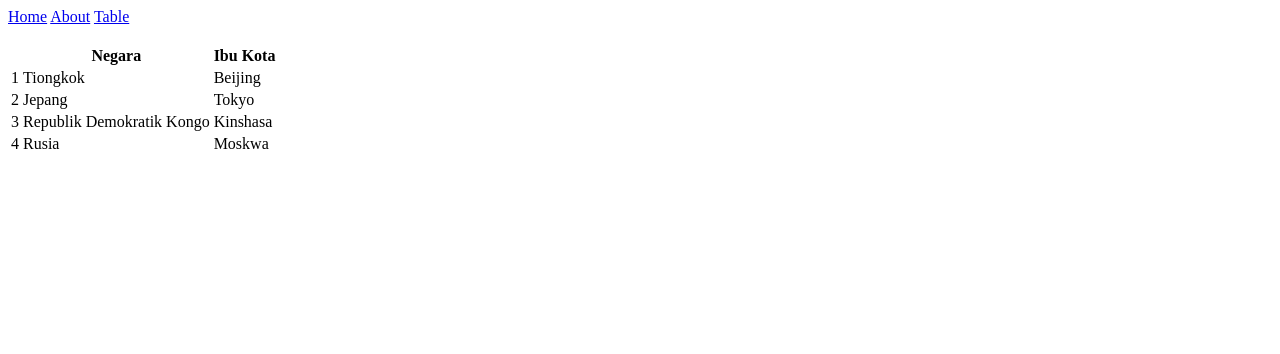
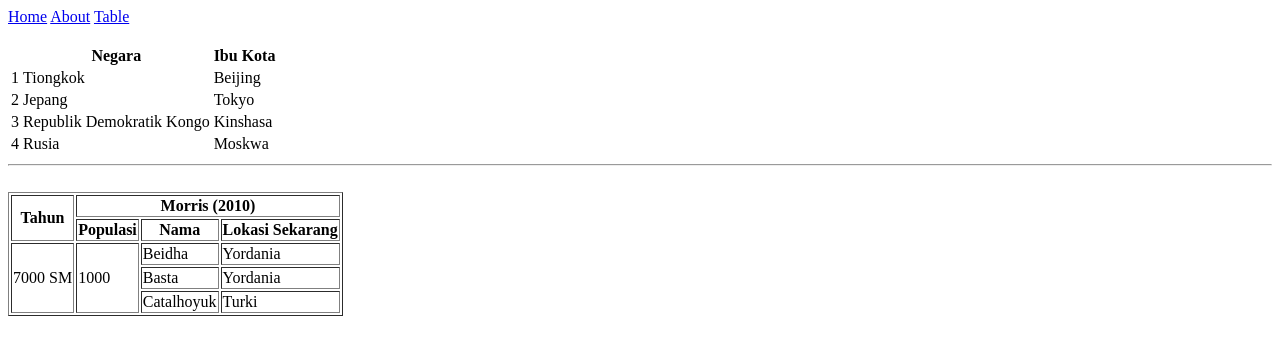
Before and after one commit to bando9/belajar-html, a plain HTML site: page table.html in a window 1280 px wide. Drawn offline with Linux system fonts and the light colour scheme.

Commit message:
feat: menambah table dan memahami rowspan, colspan, border

```diff
--- a/table.html
+++ b/table.html
@@ -43,35 +43,36 @@
             </tr>
         </tbody>
     </table>
-    <!-- <table>
+    <hr><br>
+
+    <table border="1">
         <thead>
-            <td>
-                <th> </th>
-                <th>Negara</th>
-                <th>Ibu Kota</th>
+            <tr>
+                <th rowspan="2">Tahun</th>
+                <th colspan="3">Morris (2010)</th>
+            </tr>
+            <tr>
                 <th>Populasi</th>
-            </td>
+                <th>Nama</th>
+                <th>Lokasi Sekarang</th>
+            </tr>
         </thead>
         <tbody>
             <tr>
-                <td>1</td>
-                <td>Tiongkok</td>
-                <td>Beijing</td>
-                <td>21.542.000</td>
+                <td rowspan="3">7000 SM</td>
+                <td rowspan="3">1000</td>
+                <td>Beidha</td>
+                <td>Yordania</td>
             </tr>
             <tr>
-                <td>2</td>
-                <td>Jepang</td>
-                <td>Tokyo</td>
-                <td>13.929.286</td>
+                <td>Basta</td>
+                <td>Yordania</td>
             </tr>
             <tr>
-                <td>3</td>
-                <td>Republik Demokratik Kongo</td>
-                <td>Kinshasa</td>
-                <td>12.691.000</td>
+                <td>Catalhoyuk</td>
+                <td>Turki</td>
             </tr>
         </tbody>
-    </table> -->
+    </table>
 </body>
 </html>
```
